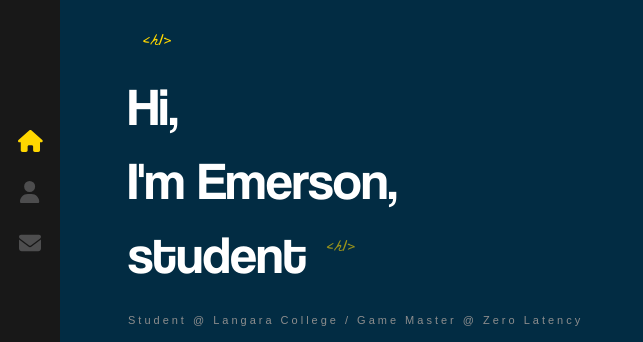
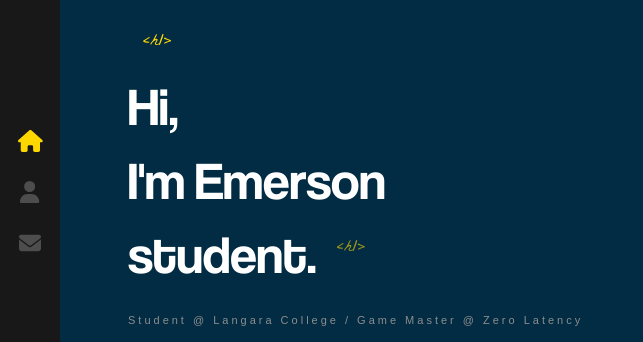
Before and after one commit to balos2eb/personal-website, a React (Create React App) app: page / in a window 1280 px wide. Shown: the part 164-506 px from the top of the page, without its empty margins (0-643 px from the left). Built offline with nearby package versions, Linux system fonts and the light colour scheme.

Commit message:
Animate letters on the home page of website

```diff
--- a/src/App.js
+++ b/src/App.js
@@ -13,6 +13,6 @@ function App() {
       </Routes>
     </>
   );
-}
+};
 
 export default App;
--- /dev/null
+++ b/src/components/AnimatedLetters/index.js
@@ -0,0 +1,17 @@
+import './index.scss';
+
+const AnimatedLetters = ({ letterClass, strArray, index }) => {
+    return (
+        <span>
+            {
+                strArray.map((char, i) => (
+                    <span key={char + i} className={`${letterClass} _${i + index}`}>
+                        {char}
+                    </span>
+                ))
+            }
+        </span>
+    )
+}
+
+export default AnimatedLetters;
--- /dev/null
+++ b/src/components/AnimatedLetters/index.scss
@@ -0,0 +1,24 @@
+.text-animate {
+    display: inline-block;
+    opacity: 0;
+    animation: bounceIn 1s 1s;
+    animation-fill-mode: forwards;
+    min-width: 10px;
+}
+
+.text-animate-hover {
+    min-width: 10px;
+    display: inline-block;
+    animation-fill-mode: both;
+
+    &:hover {
+        animation: rubberBand 1s;
+        color: #ffd700;
+    }
+}
+
+@for $i from 1 through 35 {
+    .text-animate._#{$i} {
+        animation-delay: #{$i / 10}s;
+    }
+}
--- a/src/components/Home/index.js
+++ b/src/components/Home/index.js
@@ -1,20 +1,45 @@
 import { Link } from 'react-router-dom';
+import { useState, useEffect } from 'react'
+import AnimatedLetters from '../AnimatedLetters';
 import './index.scss';
 
 const Home = () => {
+    const [letterClass, setLetterClass] = useState('text-animate');
+    const nameArray = [' ', 'E', 'm', 'e', 'r', 's', 'o', 'n'];
+    const jobArray = ['s', 't', 'u', 'd', 'e', 'n', 't', '.'];
+
+    const hoverLetter = async () => {
+        return setTimeout(() => {
+            setLetterClass('text-animate-hover')
+        }, 4000)
+    };
+
+    useEffect(() => {
+        hoverLetter();
+    }, [])
+
     return (
         <div className="container home-page">
             <div className="text-zone">
-                <h1>Hi, <br /> I'm
-                Emerson,
-                <br />
-                student
+                <h1>
+                    <span className={letterClass}>H</span>
+                    <span className={`${letterClass} _12`}>i,</span>
+                    <br />
+                    <span className={`${letterClass} _13`}>I</span>
+                    <span className={`${letterClass} _14`}>'m</span>
+                    <AnimatedLetters letterClass={letterClass}
+                        strArray={nameArray}
+                        index={15} />
+                    <br />
+                    <AnimatedLetters letterClass={letterClass}
+                        strArray={jobArray}
+                        index={22} />
                 </h1>
                 <h2>Student @ Langara College / Game Master @ Zero Latency</h2>
                 <Link to="/contact" className='flat-button'>CONTACT ME</Link>
             </div>
         </div>
     )
-}
+};
 
 export default Home;
--- a/src/components/Layout/index.js
+++ b/src/components/Layout/index.js
@@ -18,6 +18,6 @@ const Layout = () => {
             </div>
         </div>
     )
-}
+};
 
 export default Layout;
```
Also changed, not shown: src/components/Home/index.scss (line endings or trailing spaces), src/components/Layout/index.scss (line endings or trailing spaces).
